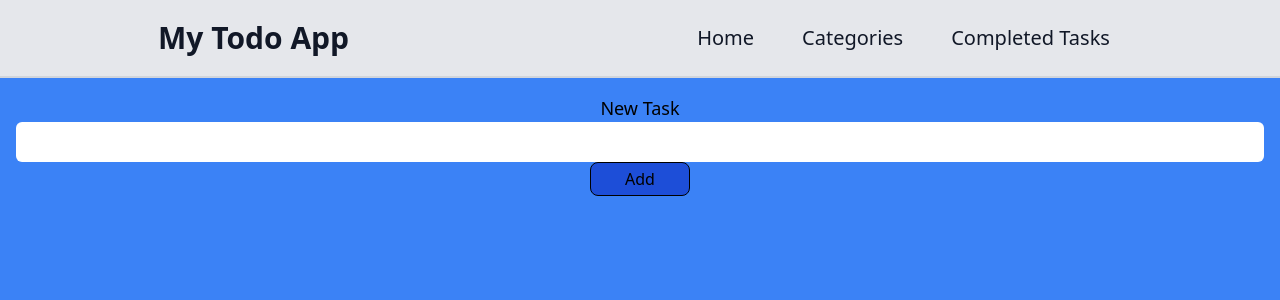
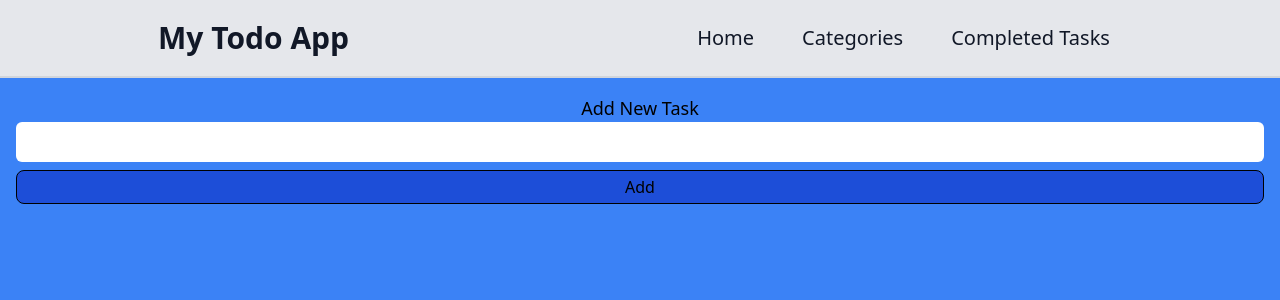
Before and after one commit to Riyaazct/todo-list-react, a React (Create React App) app in the folder client/: page / in a window 1280 px wide. Shown: the top 300 px of the page. Built offline with nearby package versions, Linux system fonts and the light colour scheme.

Commit message:
complete new task component

```diff
--- a/client/src/components/NewTask.js
+++ b/client/src/components/NewTask.js
@@ -5,8 +5,8 @@ const NewTask = () => {
     <div className="h-screen w-auto p-4 bg-blue-500">
       <div className="w-full h-full text-center">
         <form>
-          <label className="text-lg" htmlFor="input">
-            New Task
+          <label className="text-lg font-medium" htmlFor="input">
+            Add New Task
             <input
               className="w-full h-10 rounded-md"
               type="text"
@@ -14,7 +14,9 @@ const NewTask = () => {
             />
           </label>
         </form>
-        <button className="">Add</button>
+        <button className="mt-2 w-full hover:bg-gray-800 hover:border-blue-700 hover:text-blue-700">
+          Add
+        </button>
       </div>
     </div>
   );
```
